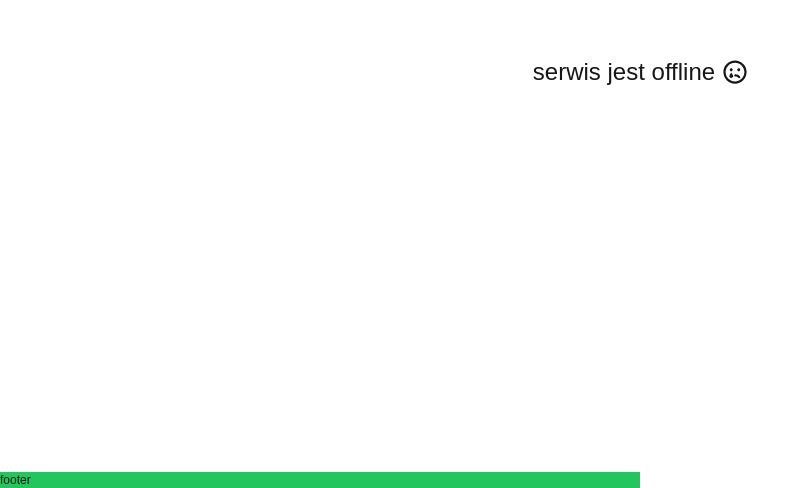
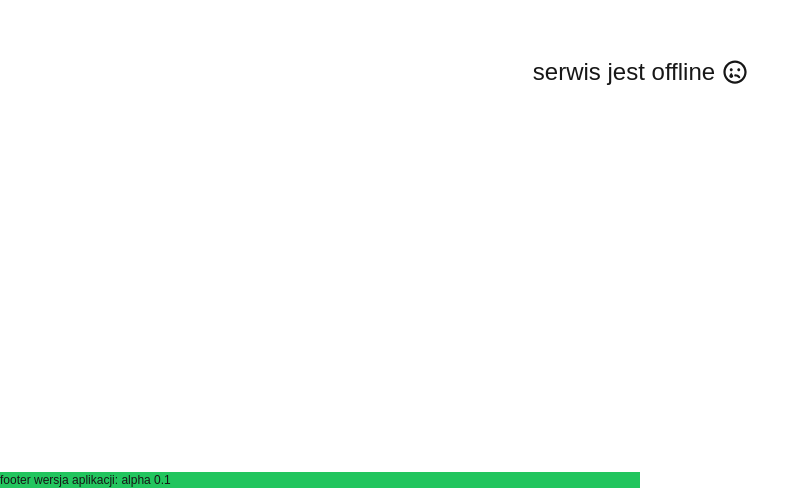
Before and after one commit to sklawik/personal-website, a Next.js app: page / in a window 1280 px wide. Shown: the part 328-816 px from the top of the page, without its empty margins (0-810 px from the left). Built offline with nearby package versions, Linux system fonts and the light colour scheme.

Commit message:
app version update

```diff
--- a/src/app/components/Footer.tsx
+++ b/src/app/components/Footer.tsx
@@ -1,7 +1,8 @@
-import React from 'react'
+import React from "react";
 
 export default function footer() {
-  return (
-    <div className="w-1/2 bg-green-500 text-xs">footer</div>
-  )
+  return <div className="w-1/2 bg-green-500 text-xs">
+    footer
+    wersja aplikacji: {process.env.APP_VERSION}
+    </div>;
 }
```
Also changed, not shown: 1 other file (tests, documents, lock files or other folders).
